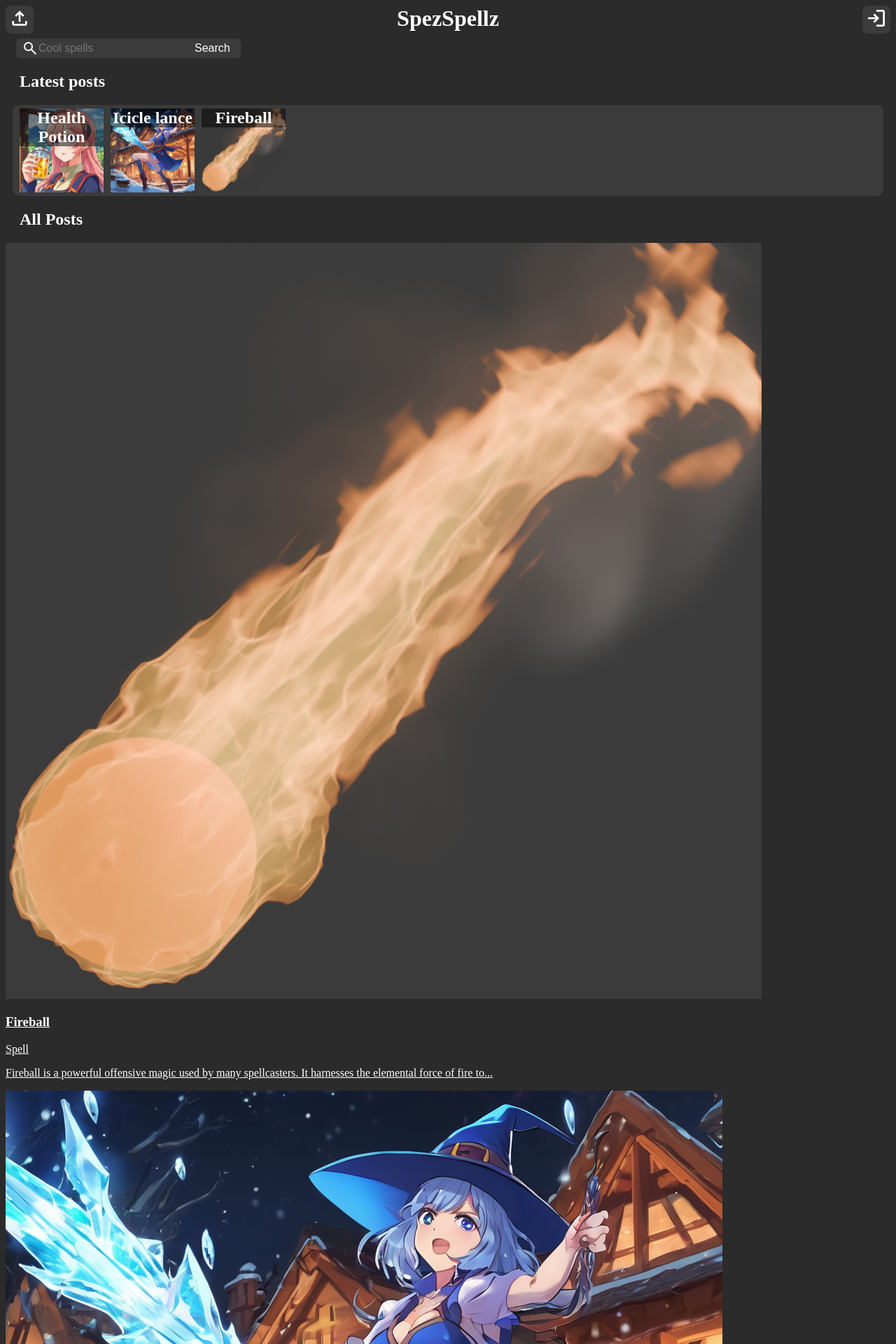
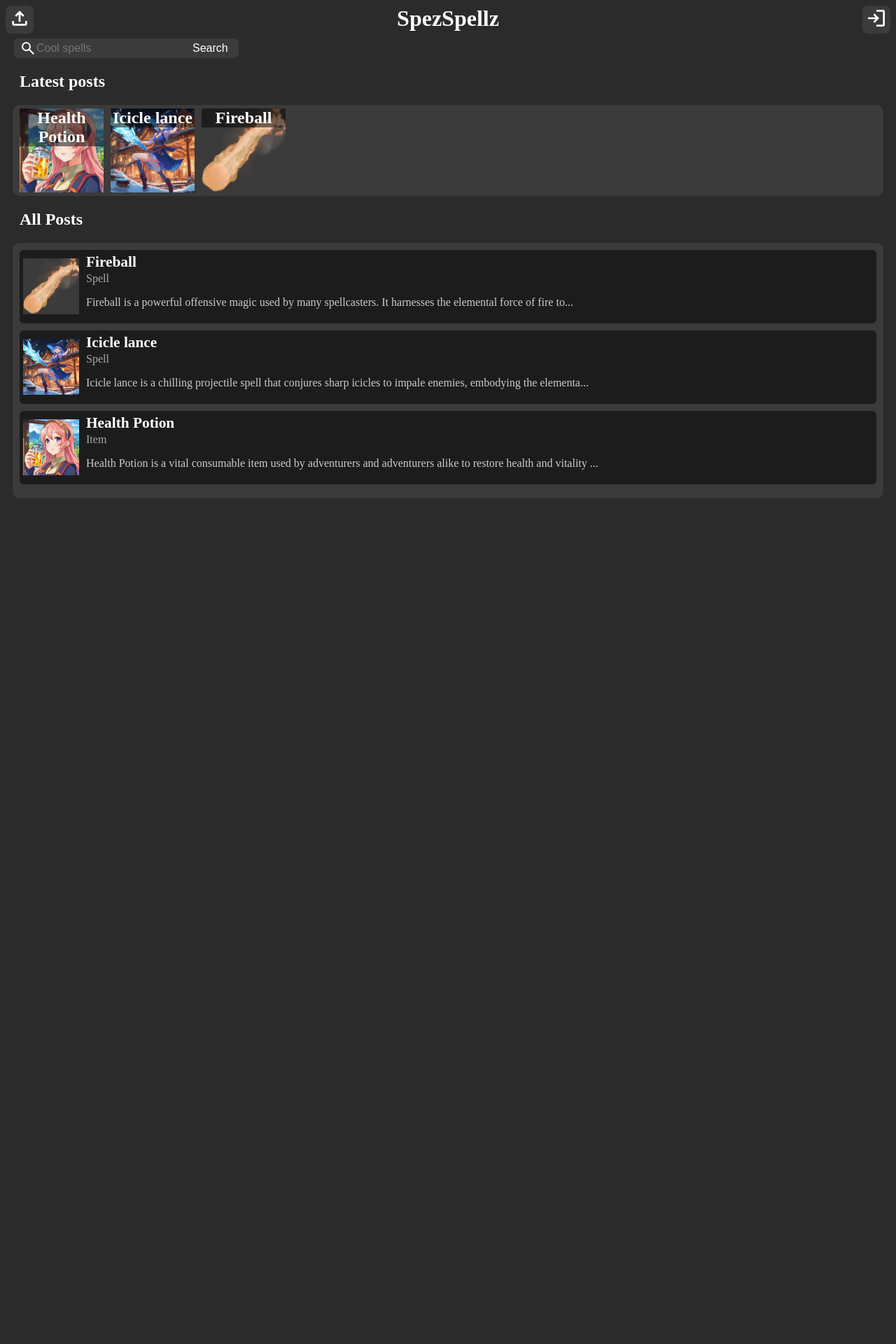
Before and after one commit to SpezSpellz/SpezSpellz, a Django app: page / in a window 1280 px wide. Shown: the top 1920 px of the page at 70% size. After the commit the page ends 712 px from the top, so only its background shows below. Run offline with Django 5.2, Linux system fonts and the light colour scheme; data comes from the database, SQL or seed files in the repository; some libraries are stand-ins or nearby versions.

Commit message:
Decorate all_spells to HomePage

```diff
--- a/assets/index.css
+++ b/assets/index.css
@@ -3,6 +3,9 @@ body {
 }
 h1, h2 {
     color: #FFF;
+}
+a {
+    text-decoration: none;
 }
 .sp-title {
     margin: auto;
@@ -20,7 +23,7 @@ h1, h2 {
     color: #FFF;
     padding-left: 32px;
     border-radius: 6px 0 0 6px;
-    margin-left: 15px;
+    margin-left: 12px;
     margin-right: -1px;
     padding-top: 5px;
     padding-bottom: 5px;
@@ -49,7 +52,6 @@ h1, h2 {
     flex-direction: row;
     margin: 10px;
     padding: 5px;
-
 }
 .spell {
     position: relative;
@@ -73,3 +75,37 @@ h1, h2 {
     width: 100%;
     object-fit: contain;
 }
+.all-spell-container {
+    background-color: #3B3B3B;
+    border-radius: 10px;
+    margin: 10px;
+    padding: 10px;
+}
+.all-spell {
+    display: flex;
+    align-items: center;
+    margin-bottom: 10px;
+    background-color: #1C1C1C;
+    border-radius: 6px;
+    padding: 5px;
+}
+.all-spell-img {
+    width: 80px;
+    height: 80px;
+    object-fit: contain;
+    margin-right: 10px;
+}
+.all-spell-title {
+    color: #FFF;
+    font-size: 16pt;
+    margin: 0;
+}
+.all-spell-category {
+    color: #AAA;
+    font-size: 12pt;
+    margin: 2px 0;
+}
+.all-spell-data {
+    color: #CCC;
+    font-size: 12pt;
+}
```
